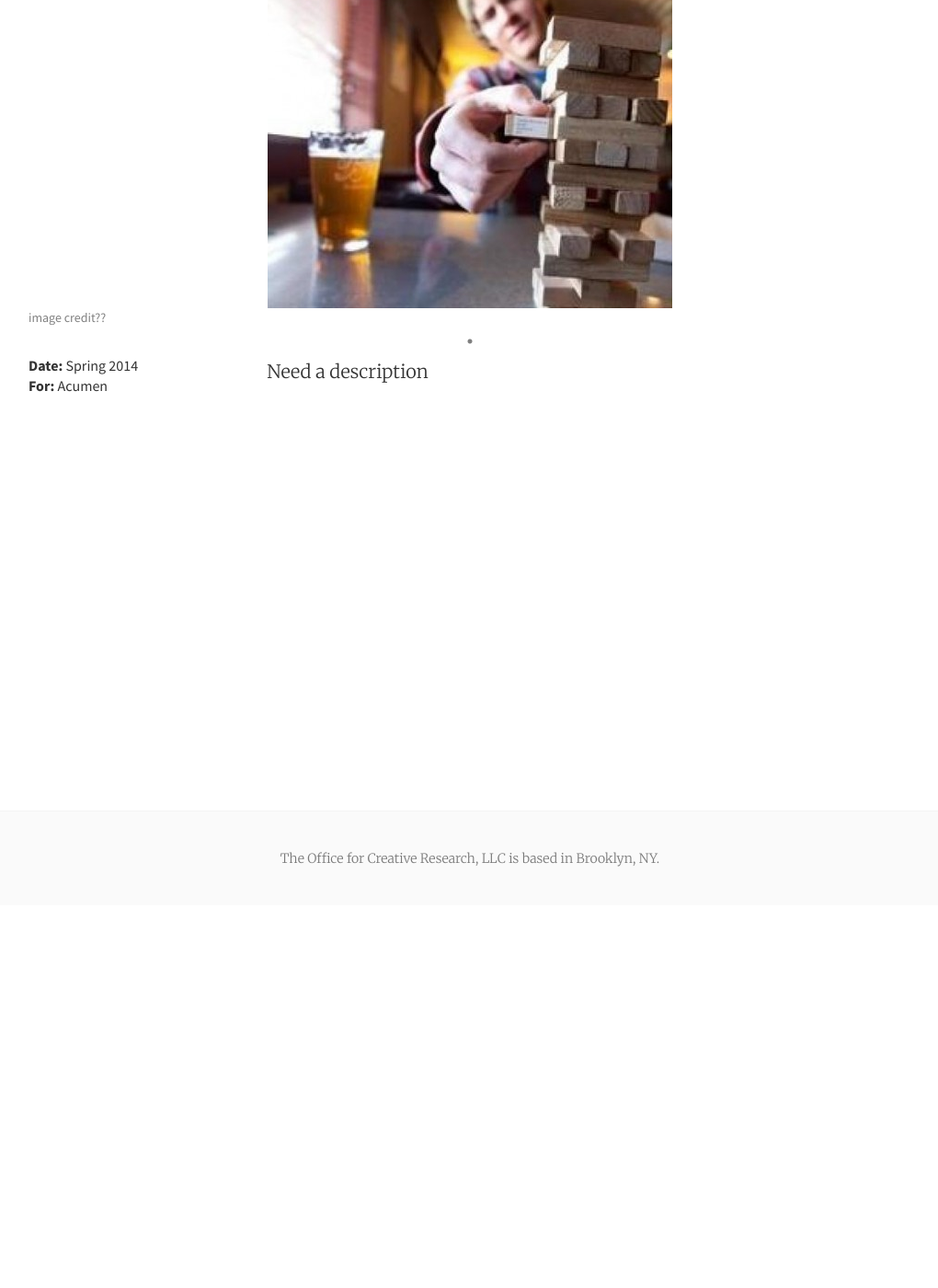
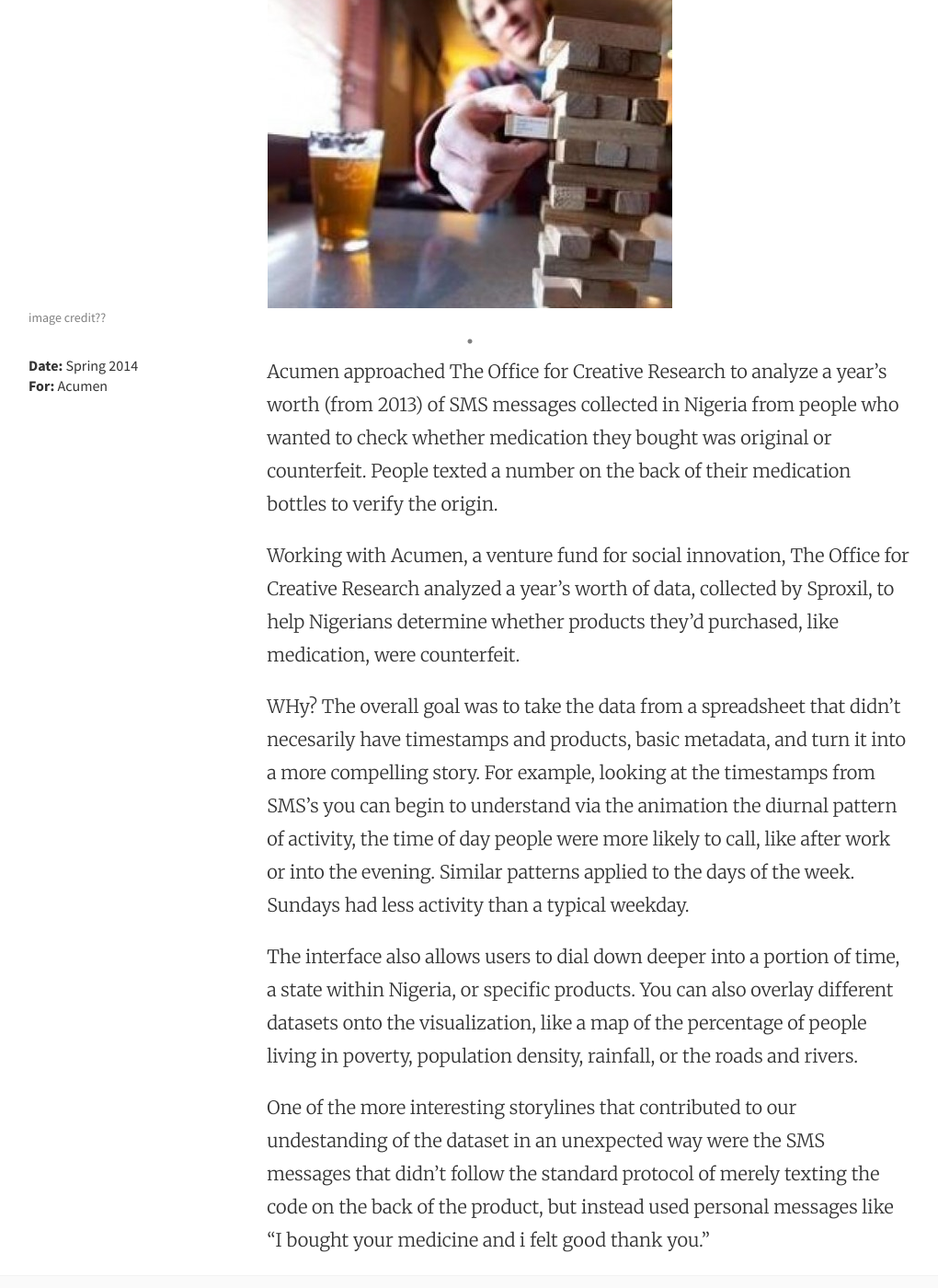
Before and after one commit to O-C-R/o-c-r.github.io, a Jekyll site: the page built from _posts/2014-03-01-sproxil.md, in a window 1280 px wide and 1400 px high, scrolled down 416 px. Shown: the whole window at 92% size, without its empty margins (129-1149 px from the left). Built offline with Jekyll 4.4.1, drawn with Linux system fonts in a browser that asks for light colours; nearby versions of some CDN libraries; some of the changed text lies outside the part shown.

Commit message:
updating copy

```diff
--- a/_includes/navigation.html
+++ b/_includes/navigation.html
@@ -1,4 +1,4 @@
-<a href="{{ site.baseurl }}/about/">About</a>
-<a href="{{ site.baseurl }}/feed/">Feed</a>
+<!-- <a href="{{ site.baseurl }}/about/">About</a>
+<a href="{{ site.baseurl }}/activity/">Activity</a>
 <a href="{{ site.baseurl }}/staffing/">Staffing</a>
-<a href="{{ site.baseurl }}/contact/">Contact</a>
+<a href="{{ site.baseurl }}/contact/">Contact</a> -->
--- a/_posts/2014-03-01-sproxil.md
+++ b/_posts/2014-03-01-sproxil.md
@@ -1,6 +1,6 @@
 ---
 layout:     post
-title:      Sproxil
+title:      Sproxil Visualization Tool
 date:       2014-06-01 12:31:19
 summary:    sproxil description
 dateFormat: Spring 2014
@@ -11,4 +11,12 @@ slideshow:
       credits: image credit??
 ---
 
-Need a description
+Acumen approached The Office for Creative Research to analyze a year's worth (from 2013) of SMS messages collected in Nigeria from people who wanted to check whether medication they bought was original or counterfeit. People texted a number on the back of their medication bottles to verify the origin.
+
+Working with Acumen, a venture fund for social innovation, The Office for Creative Research analyzed a year's worth of data, collected by Sproxil, to help Nigerians determine whether products they'd purchased, like medication, were counterfeit.
+
+WHy? The overall goal was to take the data from a spreadsheet that didn't necesarily have timestamps and products, basic metadata, and turn it into a more compelling story. For example, looking at the timestamps from SMS's you can begin to understand via the animation the diurnal pattern of activity, the time of day people were more likely to call, like after work or into the evening. Similar patterns applied to the days of the week. Sundays had less activity than a typical weekday.
+
+The interface also allows users to dial down deeper into a portion of time, a state within Nigeria, or specific products. You can also overlay different datasets onto the visualization, like a map of the percentage of people living in poverty, population density, rainfall, or the roads and rivers.
+
+One of the more interesting storylines that contributed to our undestanding of the dataset in an unexpected way were the SMS messages that didn't follow the standard protocol of merely texting the code on the back of the product, but instead used personal messages like "I bought your medicine and i felt good thank you."
--- a/feed.html
+++ b/feed.html
@@ -1,7 +1,7 @@
 ---
 layout: page
-title: Social media feed
-permalink: /feed/
+title: Activity
+permalink: /activity/
 ---
 
 
```
Also changed, not shown: _posts/2014-08-01-ziqitza.md (+10 -1 lines).
